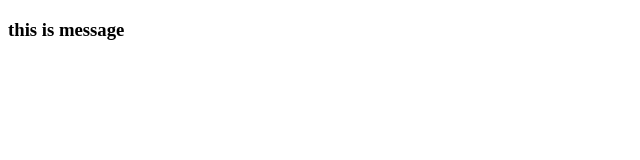
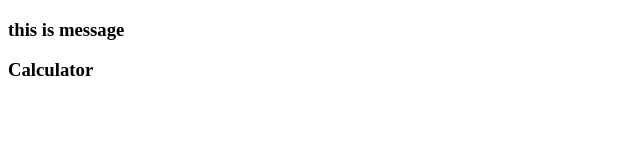
Before and after one commit to mlgmontage/react_playground, a React (Create React App) app: page / in a window 1280 px wide. Shown: the top 160 px of the page, without its empty margins (0-640 px from the left). Built offline with nearby package versions, Linux system fonts and the light colour scheme.

Commit message:
setting up

```diff
--- a/src/App.js
+++ b/src/App.js
@@ -1,10 +1,12 @@
 import React from "react";
 import Message from "./components/Message";
+import Calculator from "./components/Calculator";
 
 function App() {
   return (
     <div className="App">
       <Message msg="this is message" />
+      <Calculator />
     </div>
   );
 }
--- /dev/null
+++ b/src/components/Calculator.js
@@ -0,0 +1,13 @@
+import React from "react";
+
+class Calculator extends React.Component {
+  render() {
+    return (
+      <div>
+        <h3>Calculator</h3>
+      </div>
+    );
+  }
+}
+
+export default Calculator;
```
